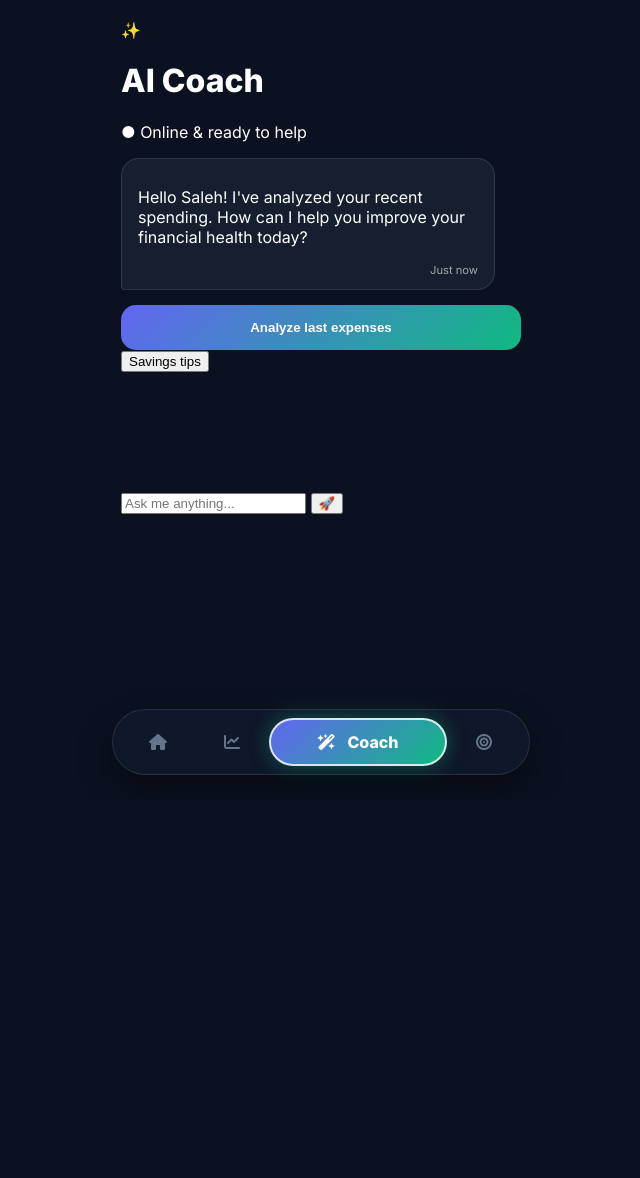
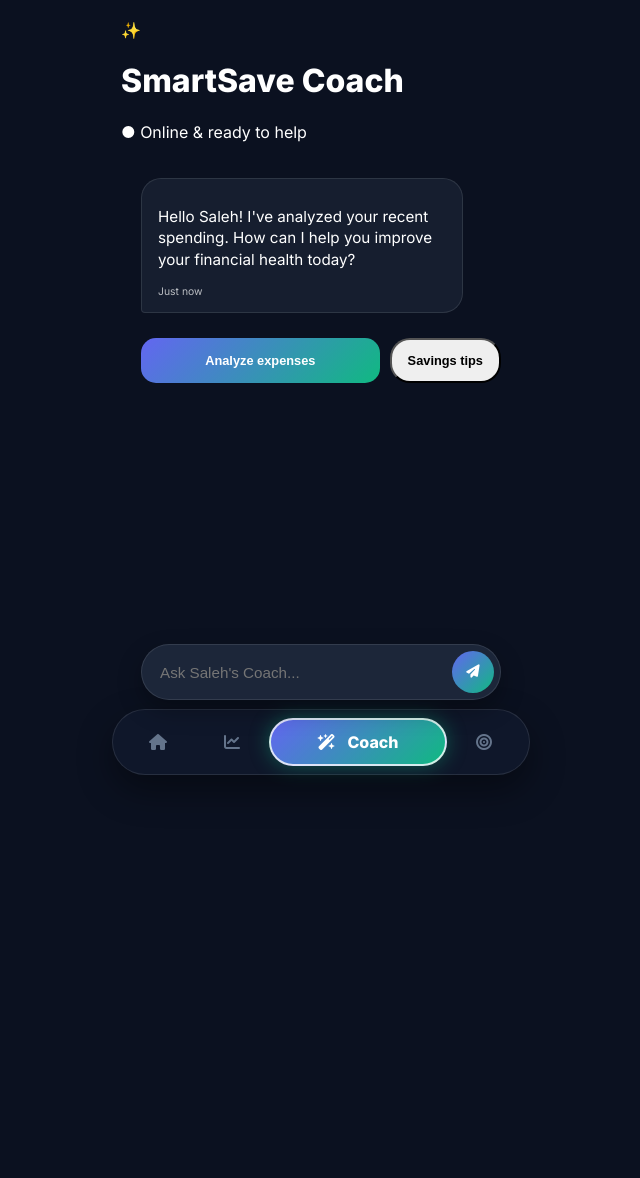
Before and after one commit to saleh-er/SmartSave-AI-Driven-Personal-Finance-Coach, a FastAPI app: page /coach in a window 1280 px wide. Shown: the whole page, without its empty margins (319-959 px from the left). Before the commit the page ends 775 px from the top, so only its background shows below. Run offline with FastAPI, Linux system fonts and the light colour scheme.

Commit message:
update style.css

```diff
--- a/web/static/css/style.css
+++ b/web/static/css/style.css
@@ -215,3 +215,84 @@ body {
     align-items: center;
     gap: 12px;
 }
+
+/* --- COACH ADDITIONS (WhatsApp Style) --- */
+.chat-container {
+    display: flex;
+    flex-direction: column;
+    gap: 15px;
+    padding: 20px;
+    padding-bottom: 180px; /* Space for input and nav */
+    overflow-y: auto;
+    height: calc(100vh - 100px);
+}
+
+.message {
+    max-width: 80%;
+    padding: 12px 16px;
+    border-radius: 20px;
+    position: relative;
+    line-height: 1.4;
+    font-size: 0.95rem;
+}
+
+.user-message {
+    align-self: flex-end;
+    background: var(--primary-gradient);
+    color: white;
+    border-bottom-right-radius: 4px;
+    box-shadow: 0 4px 15px rgba(99, 102, 241, 0.2);
+}
+
+.ai-message {
+    align-self: flex-start;
+    background: var(--glass-bg);
+    border: 1px solid var(--glass-border);
+    color: white;
+    border-bottom-left-radius: 4px;
+    backdrop-filter: blur(10px);
+}
+
+.chat-input-area {
+    position: fixed;
+    bottom: 100px;
+    left: 20px;
+    right: 20px;
+    max-width: 360px;
+    margin: 0 auto;
+    z-index: 1001;
+}
+
+.input-wrapper {
+    background: rgba(30, 41, 59, 0.95);
+    backdrop-filter: blur(15px);
+    border: 1px solid var(--glass-border);
+    border-radius: 30px;
+    padding: 6px 6px 6px 18px;
+    display: flex;
+    align-items: center;
+    box-shadow: 0 10px 25px rgba(0,0,0,0.3);
+}
+
+.input-wrapper input {
+    background: transparent;
+    border: none;
+    color: white;
+    flex: 1;
+    outline: none;
+    font-size: 0.95rem;
+    padding: 10px 0;
+}
+
+.send-btn {
+    background: var(--primary-gradient);
+    border: none;
+    width: 42px;
+    height: 42px;
+    border-radius: 50%;
+    color: white;
+    cursor: pointer;
+    display: flex;
+    align-items: center;
+    justify-content: center;
+}
--- a/web/templates/coach.html
+++ b/web/templates/coach.html
@@ -8,55 +8,120 @@
     <link rel="stylesheet" href="/static/css/style.css">
     <link href="https://fonts.googleapis.com/css2?family=Inter:wght@400;600;800&display=swap" rel="stylesheet">
     <style>
-        /* Ajustements pour le conteneur de chat */
+        /* --- CHAT MESSAGES DESIGN --- */
         .chat-container {
             display: flex;
             flex-direction: column;
             gap: 15px;
-            padding-bottom: 120px; /* Espace pour l'input fixe en bas */
+            padding: 20px;
+            padding-bottom: 180px; /* Espace crucial pour l'input et la nav */
             overflow-y: auto;
+            height: calc(100vh - 100px);
         }
 
         .message {
-            max-width: 85%;
+            max-width: 80%;
             padding: 12px 16px;
-            border-radius: 18px;
+            border-radius: 20px;
             position: relative;
             animation: fadeIn 0.3s ease-in-out;
+            line-height: 1.4;
+            font-size: 0.95rem;
         }
 
+        /* Saleh à droite (Gradient) */
         .user-message {
             align-self: flex-end;
             background: var(--primary-gradient);
             color: white;
             border-bottom-right-radius: 4px;
+            box-shadow: 0 4px 15px rgba(99, 102, 241, 0.2);
         }
 
+        /* Coach à gauche (Glassmorphism) */
         .ai-message {
             align-self: flex-start;
             background: var(--glass-bg);
             border: 1px solid var(--glass-border);
             color: white;
             border-bottom-left-radius: 4px;
+            backdrop-filter: blur(10px);
         }
 
         .time {
             display: block;
-            font-size: 0.7rem;
+            font-size: 0.65rem;
             margin-top: 5px;
-            opacity: 0.6;
-            text-align: right;
+            opacity: 0.7;
+        }
+
+        /* --- WHATSAPP INPUT AREA --- */
+        .chat-input-area {
+            position: fixed;
+            bottom: 100px; /* Juste au-dessus de la gélule de navigation */
+            left: 20px;
+            right: 20px;
+            max-width: 360px;
+            margin: 0 auto;
+            z-index: 1001;
+        }
+
+        .input-wrapper {
+            background: rgba(30, 41, 59, 0.95);
+            backdrop-filter: blur(15px);
+            border: 1px solid var(--glass-border);
+            border-radius: 30px;
+            padding: 6px 6px 6px 18px;
+            display: flex;
+            align-items: center;
+            box-shadow: 0 10px 25px rgba(0,0,0,0.3);
+        }
+
+        .input-wrapper input {
+            background: transparent;
+            border: none;
+            color: white;
+            flex: 1;
+            outline: none;
+            font-size: 0.95rem;
+            padding: 10px 0;
+        }
+
+        .send-btn {
+            background: var(--primary-gradient);
+            border: none;
+            width: 42px;
+            height: 42px;
+            border-radius: 50%;
+            color: white;
+            cursor: pointer;
+            display: flex;
+            align-items: center;
+            justify-content: center;
+            transition: transform 0.2s;
+        }
+
+        .send-btn:active { transform: scale(0.9); }
+
+        /* Actions rapides au-dessus de l'input */
+        .quick-actions {
+            display: flex;
+            gap: 10px;
+            padding: 10px 0;
+            overflow-x: auto;
+        }
+
+        .action-btn {
+            white-space: nowrap;
+            padding: 8px 16px;
+            border-radius: 20px;
+            font-size: 0.8rem;
+            font-weight: 600;
         }
 
         @keyframes fadeIn {
             from { opacity: 0; transform: translateY(10px); }
             to { opacity: 1; transform: translateY(0); }
-        }
-
-        .typing-text {
-            font-style: italic;
-            font-size: 0.85rem;
-            color: var(--accent-teal);
         }
     </style>
 </head>
@@ -65,7 +130,7 @@
         <header class="coach-header">
             <div class="ai-avatar">✨</div>
             <div class="coach-info">
-                <h1>AI Coach</h1>
+                <h1>SmartSave Coach</h1>
                 <p class="status-online">● Online & ready to help</p>
             </div>
         </header>
@@ -77,31 +142,25 @@
             </div>
 
             <div class="quick-actions">
-                <button class="action-btn primary">Analyze last expenses</button>
-                <button class="action-btn secondary">Savings tips</button>
+                <button class="action-btn primary" onclick="quickAction('Analyze last expenses')">Analyze expenses</button>
+                <button class="action-btn secondary" onclick="quickAction('Savings tips')">Savings tips</button>
             </div>
         </main>
 
         <div class="chat-input-area">
             <div class="input-wrapper">
-                <input type="text" id="chatInput" placeholder="Ask me anything...">
-                <button class="send-btn" id="sendBtn">🚀</button>
+                <input type="text" id="chatInput" placeholder="Ask Saleh's Coach...">
+                <button class="send-btn" id="sendBtn">
+                    <i class="fas fa-paper-plane"></i>
+                </button>
             </div>
         </div>
 
         <nav class="bottom-nav">
-            <a href="/" class="nav-link {{ 'active' if request.url.path == '/' }}">
-                <i class="fas fa-home"></i> <span>Home</span>
-            </a>
-            <a href="/analytics" class="nav-link {{ 'active' if request.url.path == '/analytics' }}">
-                <i class="fas fa-chart-line"></i> <span>Stats</span>
-            </a>
-            <a href="/coach" class="nav-link {{ 'active' if request.url.path == '/coach' }}">
-                <i class="fas fa-wand-magic-sparkles"></i> <span>Coach</span>
-            </a>
-            <a href="/goals" class="nav-link {{ 'active' if request.url.path == '/goals' }}">
-                <i class="fas fa-bullseye"></i> <span>Goals</span>
-            </a>
+            <a href="/" class="nav-link"><i class="fas fa-home"></i> <span>Home</span></a>
+            <a href="/analytics" class="nav-link"><i class="fas fa-chart-line"></i> <span>Stats</span></a>
+            <a href="/coach" class="nav-link active"><i class="fas fa-wand-magic-sparkles"></i> <span>Coach</span></a>
+            <a href="/goals" class="nav-link"><i class="fas fa-bullseye"></i> <span>Goals</span></a>
         </nav>
     </div>
 
@@ -109,6 +168,13 @@
     const sendBtn = document.getElementById('sendBtn');
     const chatInput = document.getElementById('chatInput');
     const chatWindow = document.getElementById('chatWindow');
+
+    function scrollToBottom() {
+        chatWindow.scrollTo({
+            top: chatWindow.scrollHeight,
+            behavior: 'smooth'
+        });
+    }
 
     async function addMessage(text, isUser = true) {
         const messageDiv = document.createElement('div');
@@ -122,11 +188,8 @@
             <span class="time">${timeStr}</span>
         `;
 
-        const quickActions = document.querySelector('.quick-actions');
-        chatWindow.insertBefore(messageDiv, quickActions);
-
-        // Scroll fluide
-        window.scrollTo({ top: document.body.scrollHeight, behavior: 'smooth' });
+        chatWindow.appendChild(messageDiv);
+        scrollToBottom();
 
         if (isUser) {
             showTypingIndicator();
@@ -150,14 +213,18 @@
         const loader = document.createElement('div');
         loader.id = 'ai-loader';
         loader.className = 'message ai-message';
-        loader.innerHTML = '<p class="typing-text">Coach is thinking... ⏳</p>';
-        const quickActions = document.querySelector('.quick-actions');
-        chatWindow.insertBefore(loader, quickActions);
+        loader.innerHTML = '<p style="font-style: italic; font-size: 0.8rem;">Coach is thinking... ✍️</p>';
+        chatWindow.appendChild(loader);
+        scrollToBottom();
     }
 
     function removeTypingIndicator() {
         const loader = document.getElementById('ai-loader');
         if (loader) loader.remove();
+    }
+
+    function quickAction(text) {
+        addMessage(text, true);
     }
 
     sendBtn.addEventListener('click', () => {
@@ -171,12 +238,6 @@
     chatInput.addEventListener('keypress', (e) => {
         if (e.key === 'Enter') sendBtn.click();
     });
-
-    document.querySelectorAll('.action-btn').forEach(btn => {
-        btn.addEventListener('click', () => {
-            addMessage(btn.innerText, true);
-        });
-    });
     </script>
 </body>
 </html>
```
